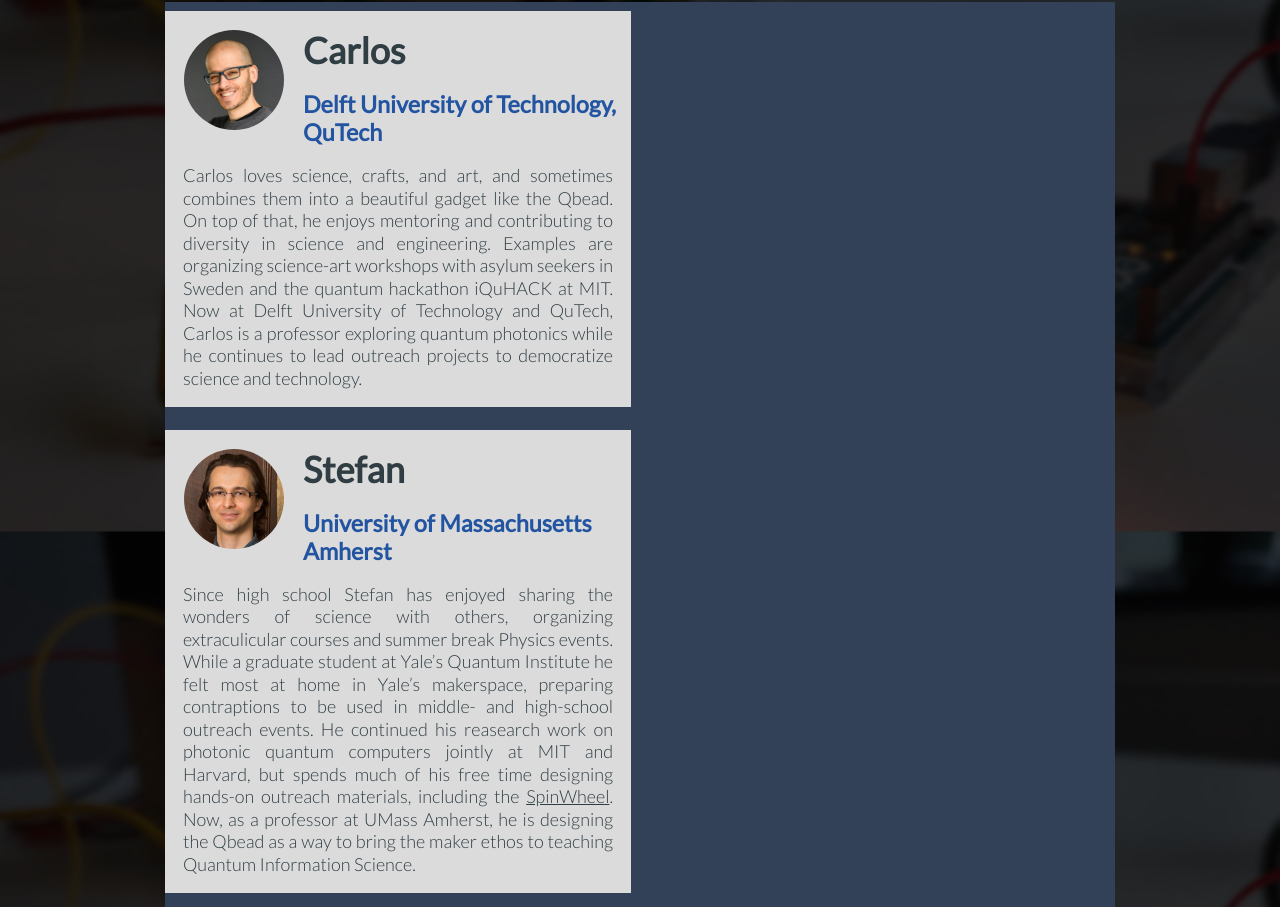
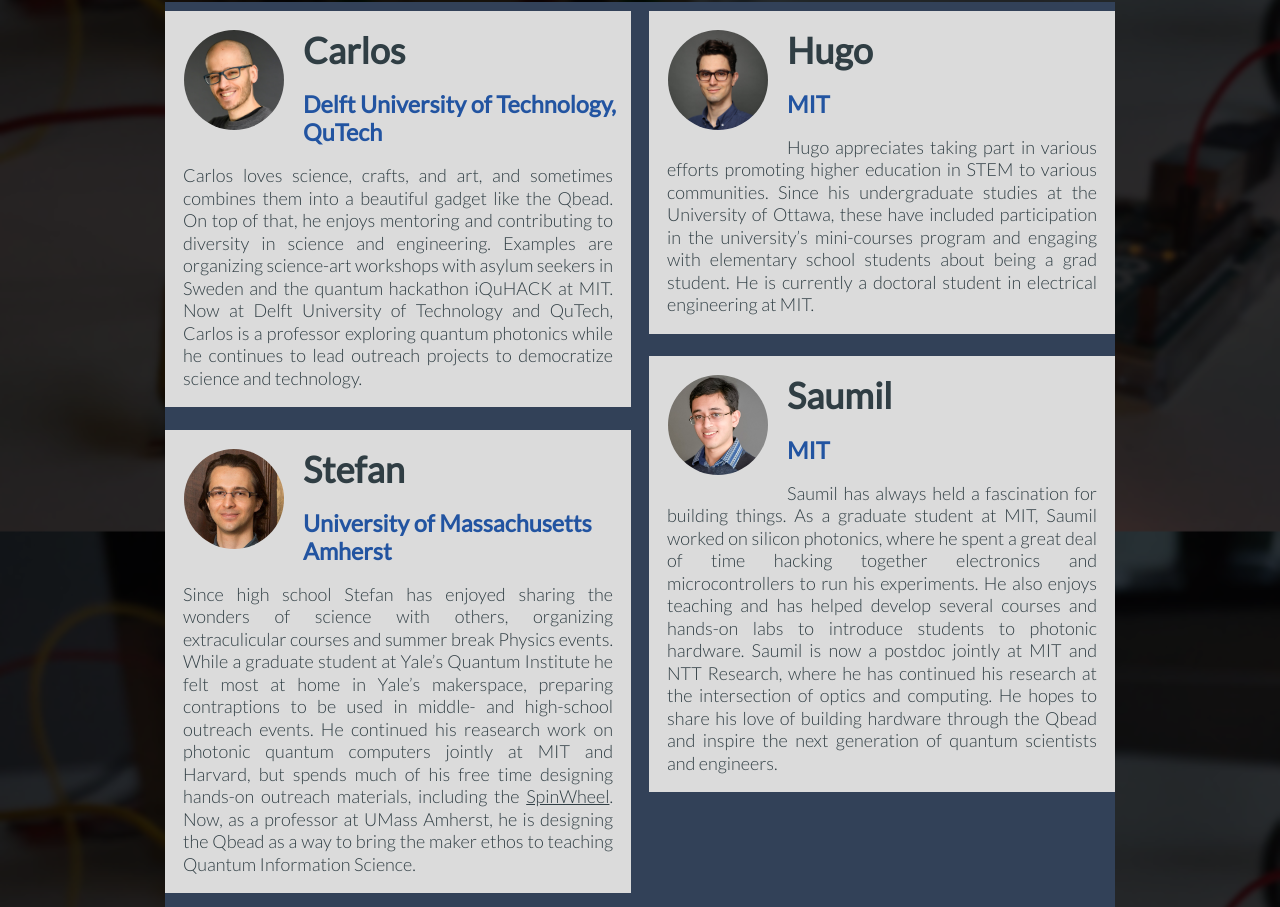
Before and after one commit to skatiraeefar/qbead.github.io, a plain HTML site: page team/index.html in a window 1280 px wide. Shown: the part 1128-2035 px from the top of the page. Drawn offline with Linux system fonts and the light colour scheme.

Commit message:
Complete render of the entire website.

```diff
--- a/team/index.html
+++ b/team/index.html
@@ -11,7 +11,9 @@
   <meta property="og:description" content="" /> <!--TODO-->
   <meta property="og:image" content="https://spinwearables.com/..." /> <!--TODO-->
   <link rel="image_src" href="https://spinwearables.com/" /> <!--TODO-->
-  <meta name="keywords" content="qbead, quantum information science, quantum computing, STEM, science, science and art, physics, computer science, middle school, high school, textbook" />
+  <meta name="keywords" content="qbead, quantum information science,
+quantum computing, STEM, science, science and art, physics, computer
+science, middle school, high school, textbook" />
   <title>Our Team</title>
   <style>
   </style>
@@ -39,14 +41,22 @@
 </div>
 <div id="title-bar" >
 <h1 class="title">Our Team</h1>
-<h2 class="subtitle">We are a group of volunteers with a passion for teaching science and building devices harnessing the most whimsical features of nature</h2>
+<h2 class="subtitle">We are a group of volunteers with a passion for
+teaching science and building devices harnessing the most whimsical
+features of nature</h2>
 </div>
 </header>
 <main>
 <div class="row dark">
 <div class="column long-text light" style="padding:1rem;">
-<p>For the last few years, our team has run educational events that have enabled thousands of attendees to experience the wonder of creating their own gadgets through science and engineering. We are proud to have channeled our passion for creating, teaching, and civil service to empower the next generation of makers. Through the Qbead, we hope to reach even more students.</p>
-<p>If you want to get in touch or have any questions, email <a href="mailto:mail@qbead.org">mail@qbead.org</a>.</p>
+<p>For the last few years, our team has run educational events that have
+enabled thousands of attendees to experience the wonder of creating
+their own gadgets through science and engineering. We are proud to have
+channeled our passion for creating, teaching, and civil service to
+empower the next generation of makers. Through the Qbead, we hope to
+reach even more students.</p>
+<p>If you want to get in touch or have any questions, email <a
+href="mailto:mail@qbead.org">mail@qbead.org</a>.</p>
 <figure>
 <!--IMAGE: team picture <img src="/images/behindthescenes/team_2.jpg">-->
 </figure>
@@ -93,7 +103,14 @@ Carlos
 <h2>
 Delft University of Technology, QuTech
 </h2>
-<p>Carlos loves science, crafts, and art, and sometimes combines them into a beautiful gadget like the Qbead. On top of that, he enjoys mentoring and contributing to diversity in science and engineering. Examples are organizing science-art workshops with asylum seekers in Sweden and the quantum hackathon iQuHACK at MIT. Now at Delft University of Technology and QuTech, Carlos is a professor exploring quantum photonics while he continues to lead outreach projects to democratize science and technology.</p>
+<p>Carlos loves science, crafts, and art, and sometimes combines them
+into a beautiful gadget like the Qbead. On top of that, he enjoys
+mentoring and contributing to diversity in science and engineering.
+Examples are organizing science-art workshops with asylum seekers in
+Sweden and the quantum hackathon iQuHACK at MIT. Now at Delft University
+of Technology and QuTech, Carlos is a professor exploring quantum
+photonics while he continues to lead outreach projects to democratize
+science and technology.</p>
 </div>
 </div>
 <div class="team-member">
@@ -105,7 +122,54 @@ Stefan
 <h2>
 University of Massachusetts Amherst
 </h2>
-<p>Since high school Stefan has enjoyed sharing the wonders of science with others, organizing extraculicular courses and summer break Physics events. While a graduate student at Yale’s Quantum Institute he felt most at home in Yale’s makerspace, preparing contraptions to be used in middle- and high-school outreach events. He continued his reasearch work on photonic quantum computers jointly at MIT and Harvard, but spends much of his free time designing hands-on outreach materials, including the <a href="https://spinwearables.com/">SpinWheel</a>. Now, as a professor at UMass Amherst, he is designing the Qbead as a way to bring the maker ethos to teaching Quantum Information Science.</p>
+<p>Since high school Stefan has enjoyed sharing the wonders of science
+with others, organizing extraculicular courses and summer break Physics
+events. While a graduate student at Yale’s Quantum Institute he felt
+most at home in Yale’s makerspace, preparing contraptions to be used in
+middle- and high-school outreach events. He continued his reasearch work
+on photonic quantum computers jointly at MIT and Harvard, but spends
+much of his free time designing hands-on outreach materials, including
+the <a href="https://spinwearables.com/">SpinWheel</a>. Now, as a
+professor at UMass Amherst, he is designing the Qbead as a way to bring
+the maker ethos to teaching Quantum Information Science.</p>
+</div>
+</div>
+<div class="team-member">
+<img src="/images/teampics/hugo_s.jpg">
+<div>
+<h1>
+Hugo
+</h1>
+<h2>
+MIT
+</h2>
+<p>Hugo appreciates taking part in various efforts promoting higher
+education in STEM to various communities. Since his undergraduate
+studies at the University of Ottawa, these have included participation
+in the university’s mini-courses program and engaging with elementary
+school students about being a grad student. He is currently a doctoral
+student in electrical engineering at MIT.</p>
+</div>
+</div>
+<div class="team-member">
+<img src="/images/teampics/saumil_s.jpg">
+<div>
+<h1>
+Saumil
+</h1>
+<h2>
+MIT
+</h2>
+<p>Saumil has always held a fascination for building things. As a
+graduate student at MIT, Saumil worked on silicon photonics, where he
+spent a great deal of time hacking together electronics and
+microcontrollers to run his experiments. He also enjoys teaching and has
+helped develop several courses and hands-on labs to introduce students
+to photonic hardware. Saumil is now a postdoc jointly at MIT and NTT
+Research, where he has continued his research at the intersection of
+optics and computing. He hopes to share his love of building hardware
+through the Qbead and inspire the next generation of quantum scientists
+and engineers.</p>
 </div>
 </div>
 <!--TODO: the other team members-->
```
Also changed, not shown: 404/index.html (+2 -1 lines), book/index.html (+5 -2 lines), index.html (+16 -5 lines), index/index.html (+16 -5 lines), license/index.html (+25 -5 lines), images/teampics/hugo_s.jpg (added), images/teampics/saumil_s.jpg (added).
